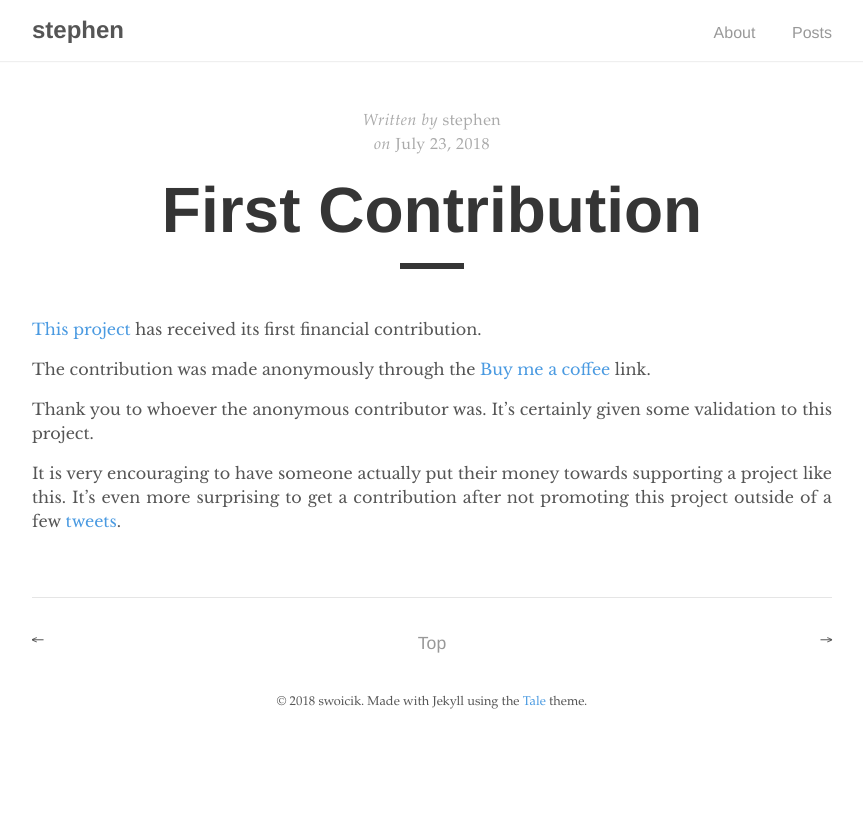
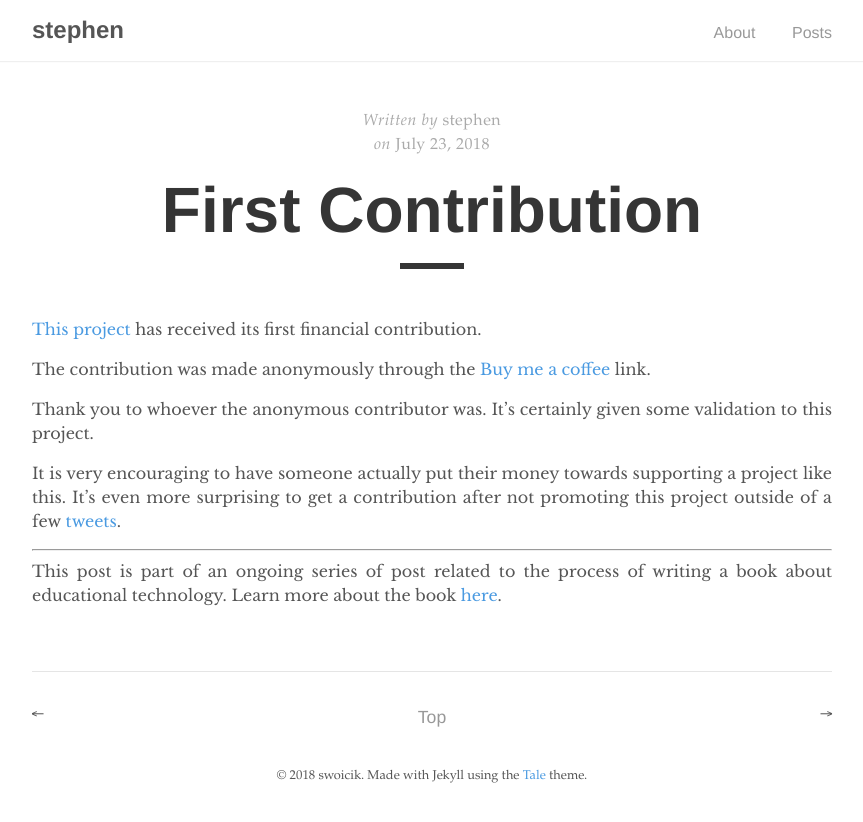
Before and after one commit to swoicik/swoicik.github.io, a Jekyll site: the page built from _posts/2018-07-23-first-contribution.md, in a window 1280 px wide. Shown: the top 822 px of the page, without its empty margins (208-1071 px from the left). Built offline with Jekyll 4.4.1, drawn with Linux system fonts in a browser that asks for light colours.

Commit message:
Syncing _posts/2018-07-23-first-contribution.md from WordPress at https://swoicik.com (stephen) - wpghs

```diff
--- a/_posts/2018-07-23-first-contribution.md
+++ b/_posts/2018-07-23-first-contribution.md
@@ -16,3 +16,7 @@ The contribution was made anonymously through the <a href="https://buymeacoffee
 Thank you to whoever the anonymous contributor was. It’s certainly given some validation to this project.
 
 It is very encouraging to have someone actually put their money towards supporting a project like this. It’s even more surprising to get a contribution after not promoting this project outside of a few <a href="https://twitter.com/swoicik">tweets</a>.
+
+<hr>
+
+This post is part of an ongoing series of post related to the process of writing a book about educational technology. Learn more about the book <a href="https://swoicik.com/cyod/">here</a>.
```
